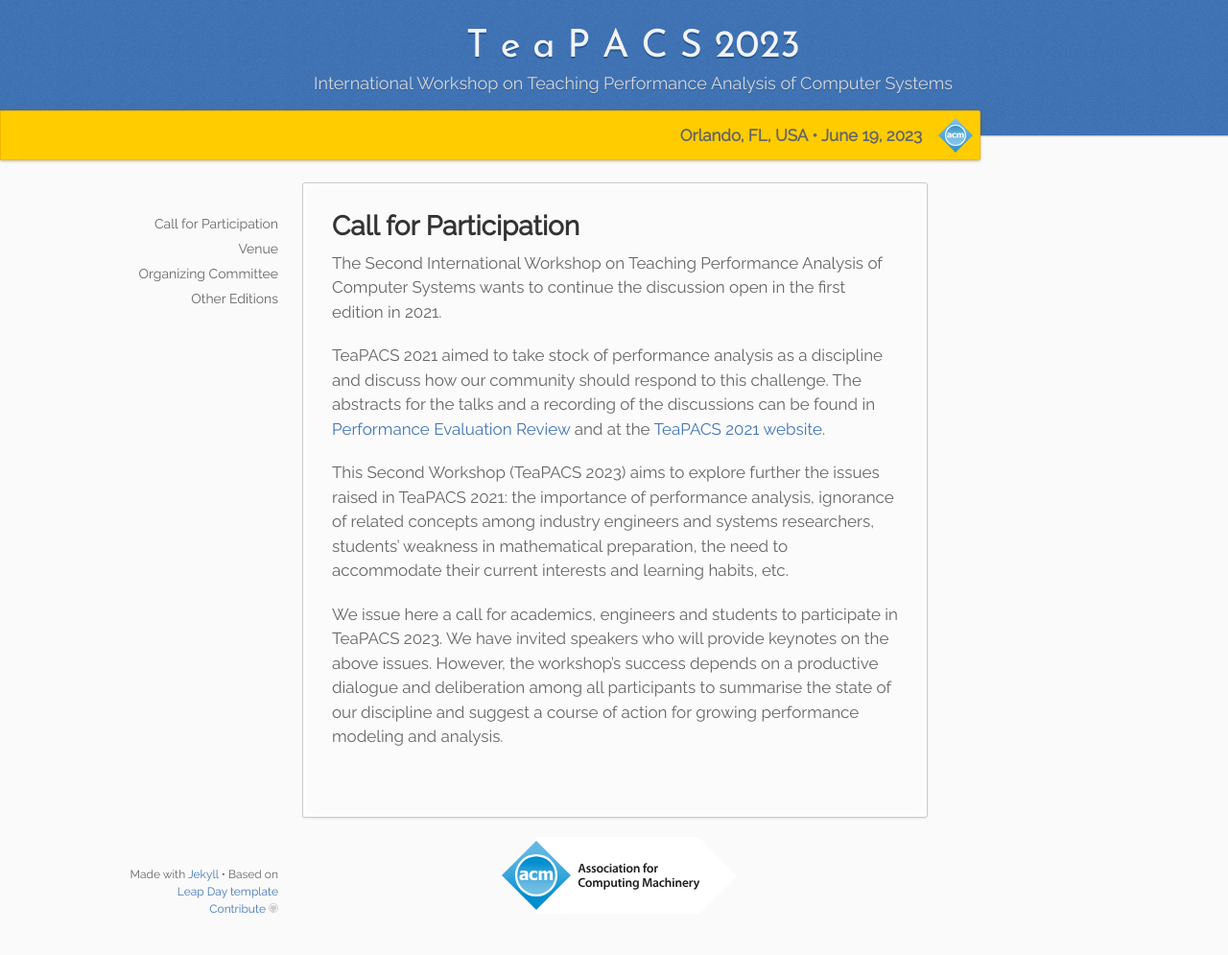
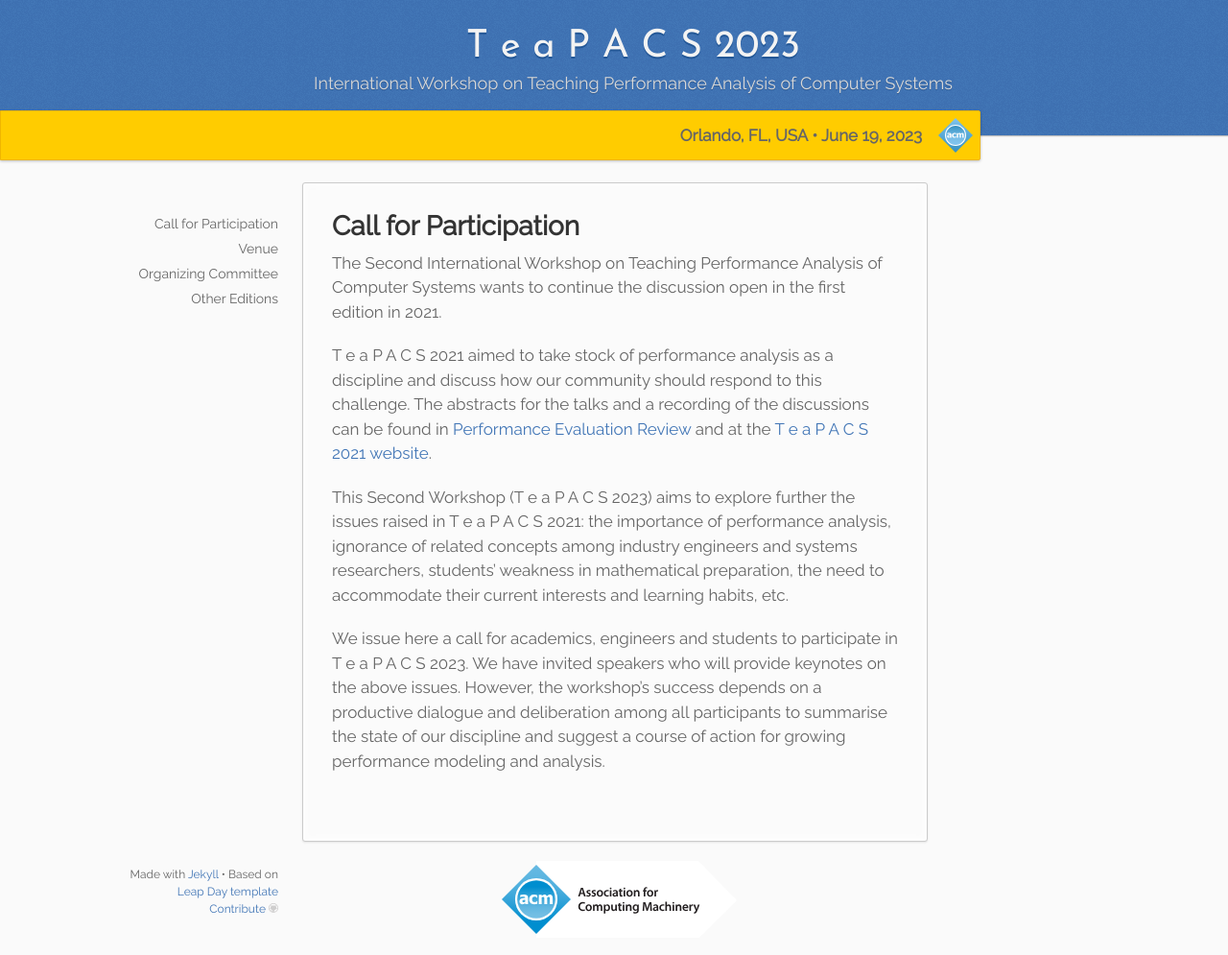
Before and after one commit to alessandropellegrini/teapacs.github.io, a Jekyll site: the page built from _2023/01.cfp.md, in a window 1280 px wide and 995 px high. Shown: the whole window at 96% size. Built offline with Jekyll 4.4.1, drawn with Linux system fonts in a browser that asks for light colours.

Commit message:
Update 01.cfp.md

```diff
--- a/_2023/01.cfp.md
+++ b/_2023/01.cfp.md
@@ -8,8 +8,8 @@
 
 The Second International Workshop on Teaching Performance Analysis of Computer Systems wants to continue the discussion open in the first edition in 2021.
 
-TeaPACS 2021 aimed to take stock of performance analysis as a discipline and discuss how our community should respond to this challenge. The abstracts for the talks and a recording of the discussions can be found in [Performance Evaluation Review](https://dl.acm.org/toc/sigmetrics/2022/49/4 ) and at the [TeaPACS 2021 website](https://www.performance2021.deib.polimi.it/www.performance2021.deib.polimi.it/teapacs/index.html).
+T e a P A C S 2021 aimed to take stock of performance analysis as a discipline and discuss how our community should respond to this challenge. The abstracts for the talks and a recording of the discussions can be found in [Performance Evaluation Review](https://dl.acm.org/toc/sigmetrics/2022/49/4 ) and at the [T e a P A C S 2021 website](https://www.performance2021.deib.polimi.it/www.performance2021.deib.polimi.it/teapacs/index.html).
 
-This Second Workshop (TeaPACS 2023) aims to explore further the issues raised in TeaPACS 2021: the importance of performance analysis, ignorance of related concepts among industry engineers and systems researchers, students' weakness in mathematical preparation, the need to accommodate their current interests and learning habits, etc.
+This Second Workshop (T e a P A C S 2023) aims to explore further the issues raised in T e a P A C S 2021: the importance of performance analysis, ignorance of related concepts among industry engineers and systems researchers, students' weakness in mathematical preparation, the need to accommodate their current interests and learning habits, etc.
 
-We issue here a call for academics, engineers and students to participate in TeaPACS 2023.  We have invited speakers who will provide keynotes on the above issues. However, the workshop's success depends on a productive dialogue and deliberation among all participants to summarise the state of our discipline and suggest a course of action for growing performance modeling and analysis.
+We issue here a call for academics, engineers and students to participate in T e a P A C S 2023.  We have invited speakers who will provide keynotes on the above issues. However, the workshop's success depends on a productive dialogue and deliberation among all participants to summarise the state of our discipline and suggest a course of action for growing performance modeling and analysis.
```
